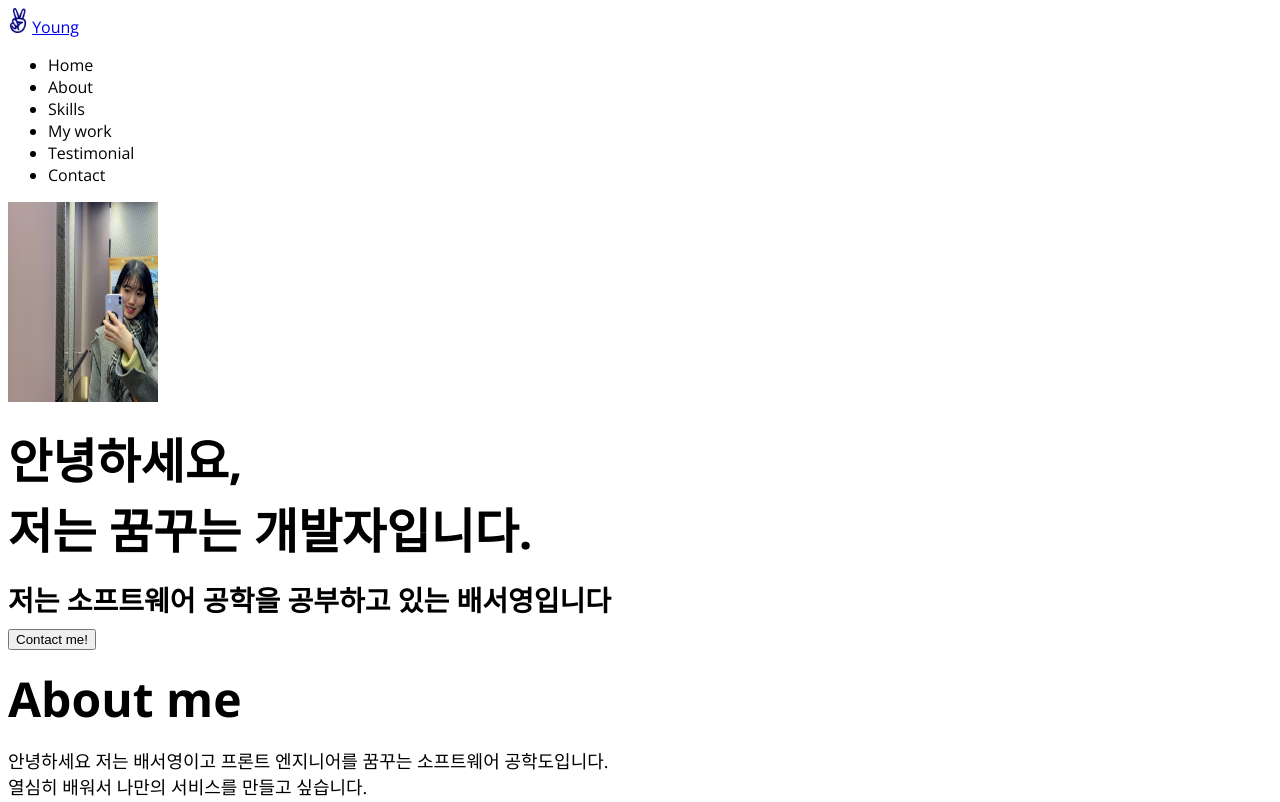
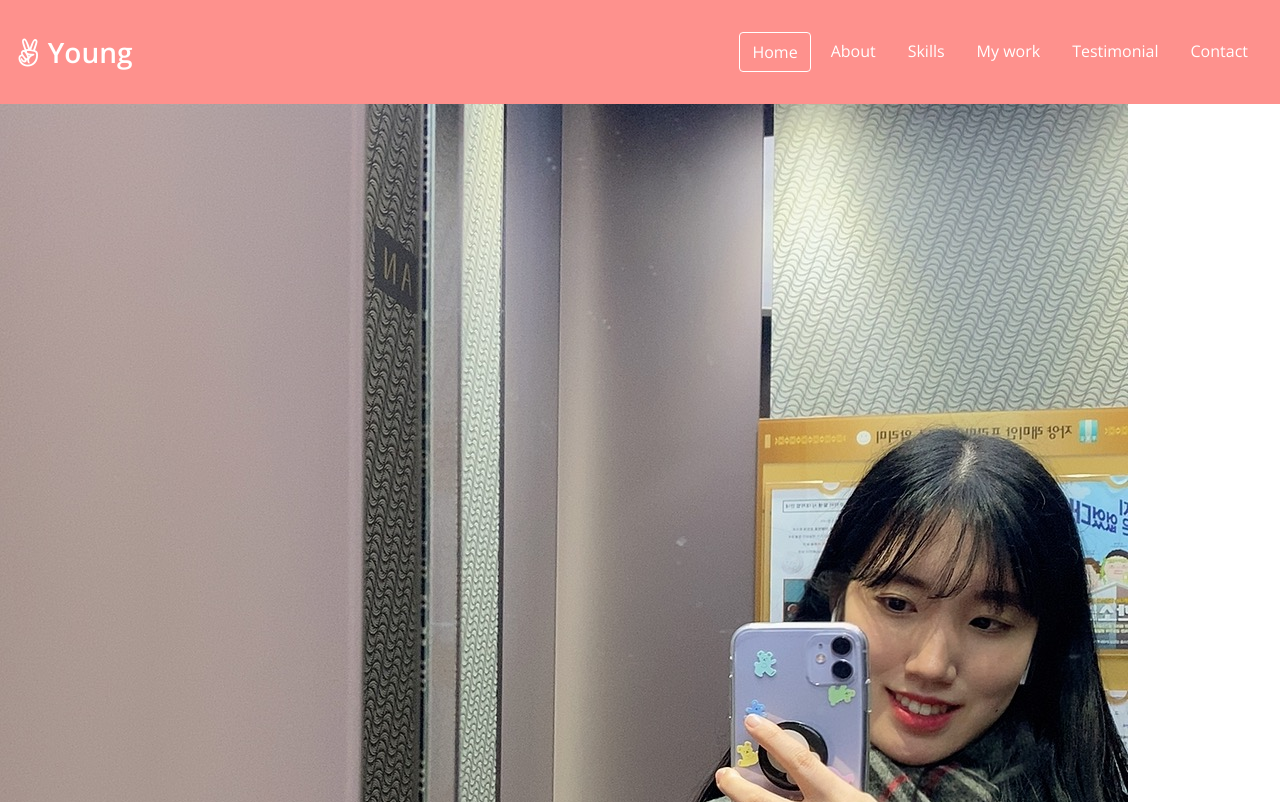
Before and after one commit to bsy1141/portfolioWebsite, a plain HTML site: page index.html in a window 1280 px wide. Shown: the top 802 px of the page. Drawn offline with nearby package versions, Linux system fonts and the light colour scheme.

Commit message:
css-navbar

```diff
--- a/index.html
+++ b/index.html
@@ -24,11 +24,11 @@
     <!-- NavBar -->
     <nav id="navbar">
         <div class="navbar__logo">
-            <img class="navbar__logo__img" src="imgs/favicon.png">
+            <i class="fab fa-angellist"></i>
             <a href="#">Young</a>
         </div>
         <ul class="navbar__menu">
-            <li class="navbar__menu__item">Home</li>
+            <li class="navbar__menu__item active">Home</li>
             <li class="navbar__menu__item">About</li>
             <li class="navbar__menu__item">Skills</li>
             <li class="navbar__menu__item">My work</li>
--- a/style.css
+++ b/style.css
@@ -24,6 +24,9 @@
   --weight-bold: 700;
   --weight-semi-bold: 600;
   --weight-regular: 400;
+
+  /* Size */
+  --size-border-radius: 4px;
 }
 
 * {
@@ -32,6 +35,18 @@
 
 body {
   font-family: "Open Sans", sans-serif;
+  margin: 0;
+  cursor: default;
+}
+
+a {
+  text-decoration: none;
+  color: var(--color-white);
+}
+
+ul {
+  list-style: none;
+  padding-left: 0;
 }
 
 h1 {
@@ -62,11 +77,35 @@ p {
   margin: 4px 0;
 }
 
-.navbar__logo__img {
-  width: 20px;
-  height: 25px;
+#navbar {
+  display: flex;
+  justify-content: space-between;
+  background-color: var(--color-pink);
+  align-items: center;
+  color: var(--color-white);
+  padding: 16px;
 }
-.home__profile {
-  width: 150px;
-  height: 200px;
+
+.navbar__menu {
+  display: flex;
 }
+
+.navbar__logo {
+  font-size: var(--font-medium);
+  font-weight: var(--weight-semi-bold);
+}
+
+.navbar__menu__item {
+  padding: 8px 12px;
+  margin: 0 4px;
+  cursor: pointer;
+  border-radius: var(--size-border-radius);
+}
+
+.navbar__menu__item.active {
+  border: var(--color-white) 1px solid;
+}
+
+.navbar__menu__item:hover {
+  background-color: var(--color-dark-pink);
+}
```
